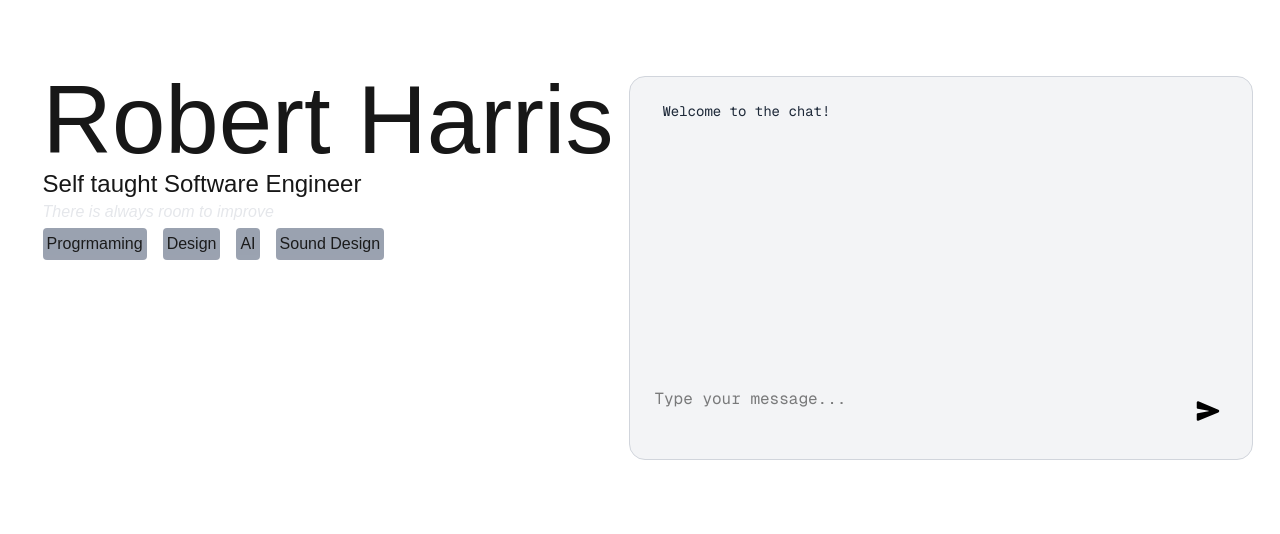
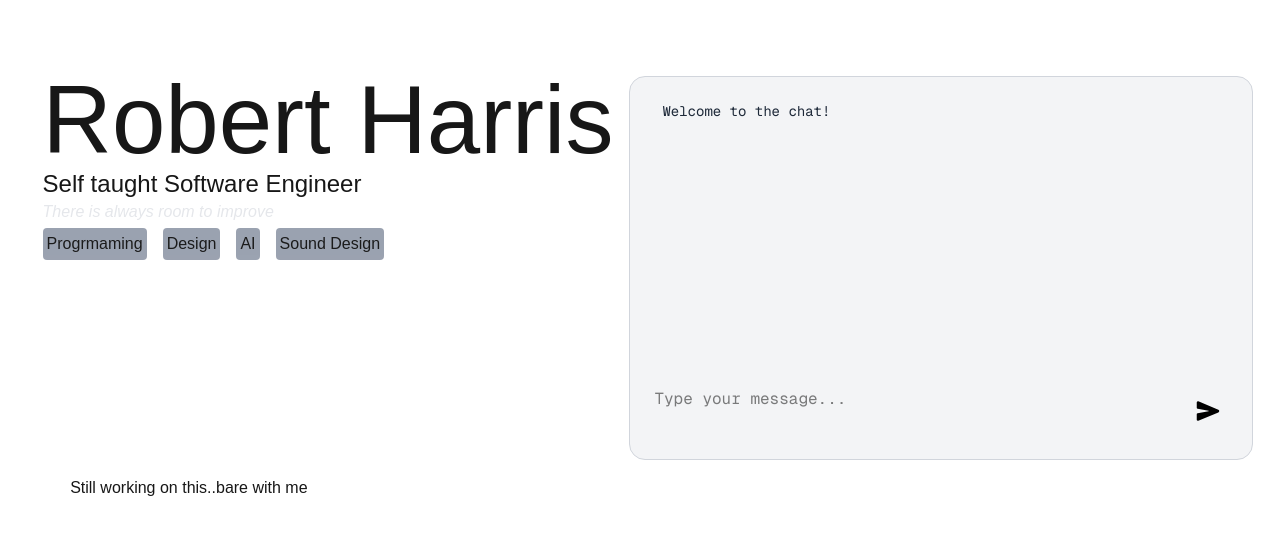
Before and after one commit to rlh850/portfolio, a Next.js app: page / in a window 1280 px wide. Shown: the top 534 px of the page. Built offline with nearby package versions, Linux system fonts and the light colour scheme.

Commit message:
Enhance page component with motion animation for a loading message; update ChatMessagesArea to auto-scroll to the latest message using useRef and useEffect hooks for improved user experience.

```diff
--- a/src/app/components/chat/ChatMessagesArea.tsx
+++ b/src/app/components/chat/ChatMessagesArea.tsx
@@ -1,4 +1,4 @@
-import React from 'react';
+import React, { useEffect, useRef } from 'react';
 import ReactMarkdown from 'react-markdown';
 
 interface Message {
@@ -11,11 +11,18 @@ interface ChatMessagesAreaProps {
 }
 
 const ChatMessagesArea = ({ messages }: ChatMessagesAreaProps) => {
+   const lastMessageRef = useRef<HTMLDivElement | null>(null);
+
+   useEffect(() => {
+      lastMessageRef.current?.scrollIntoView({ behavior: 'smooth' });
+   }, [messages]);
+
    return (
       <div className="flex-1 overflow-y-auto p-4 space-y-3 no-scrollbar">
          {messages.map((message, index) => (
             <div
                key={index}
+               ref={index === messages.length - 1 ? lastMessageRef : null}
                className={`flex ${message.sender === 'user' ? 'justify-end' : 'justify-start'}`}
             >
                <div
--- a/src/app/page.tsx
+++ b/src/app/page.tsx
@@ -1,8 +1,9 @@
-'use client'
-import React, { useEffect } from 'react'
-import Navigation from './components/Navigation'
-import ChatWindow from './components/chat/ChatWindow'
-import Hero from './components/Hero'
+'use client';
+import React, { useEffect } from 'react';
+import Navigation from './components/Navigation';
+import ChatWindow from './components/chat/ChatWindow';
+import Hero from './components/Hero';
+import { motion } from 'motion/react';
 
 const page = () => {
    return (
@@ -16,8 +17,23 @@ const page = () => {
                <ChatWindow />
             </div>
          </div>
+         <div className="overflow-hidden whitespace-nowrap">
+            <motion.div
+               animate={{
+                  x: ['-100%', '100vw'],
+               }}
+               transition={{
+                  duration: 100,
+                  repeat: Infinity,
+                  ease: 'linear',
+               }}
+               className="inline-block"
+            >
+               Still working on this..bare with me
+            </motion.div>
          </div>
-    )
-}
+      </div>
+   );
+};
 
-export default page
+export default page;
```
Lines whose indentation alone changed are shown as unchanged.
